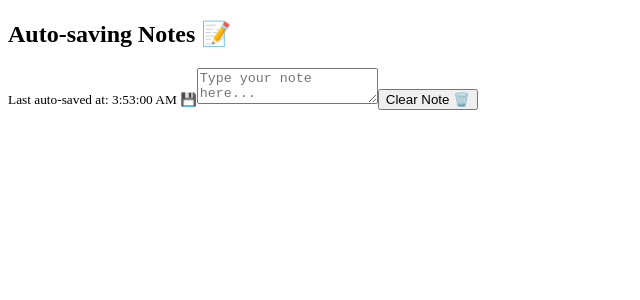
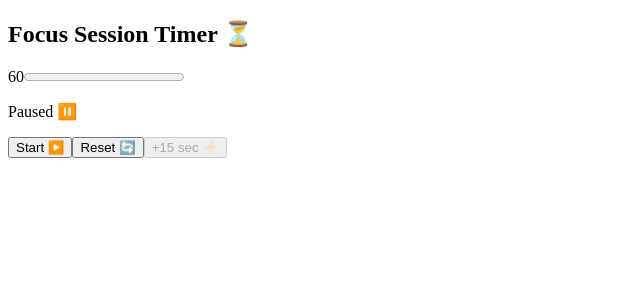
Before and after one commit to iveryasov/react-learning, a React (Vite) app: page / in a window 1280 px wide. Shown: the top 300 px of the page, without its empty margins (0-640 px from the left). Built offline with nearby package versions, Linux system fonts and the light colour scheme.

Commit message:
Day 125: Focus Session Timer with useEffect cleanup, functional state updates, and progress bar

```diff
--- a/src/App.tsx
+++ b/src/App.tsx
@@ -1,9 +1,9 @@
-import Day124 from './components/Day124';
+import Day125 from './components/Day125';
 
 function App() {
   return (
     <div>
-      <Day124 />
+      <Day125 />
     </div>
   );
 }
--- /dev/null
+++ b/src/components/Day125.tsx
@@ -0,0 +1,50 @@
+import { useState, useEffect } from 'react';
+
+// Day 125
+// Focus Session Timer
+
+function Day125() {
+    const TOTAL_TIME = 60;
+    const [timeLeft, setTimeLeft] = useState<number>(TOTAL_TIME);
+    const [isRunning, setIsRunning] = useState<boolean>(false);
+
+    useEffect(() => {
+        if (!isRunning) return;
+
+        const intervalId = setInterval(() => {
+            setTimeLeft((prev) => {
+                if (prev <= 1) {
+                    setIsRunning(false); // time is up - stop the timer
+                    return 0;
+                }
+                    return prev - 1;
+                });
+            }, 1000);
+
+            return () => clearInterval(intervalId);
+    }, [isRunning]);
+
+    useEffect(() => {
+        document.title = isRunning ? `(${timeLeft}s) Focus Session!` : 'Focus Timer';
+    }, [timeLeft, isRunning]);
+
+    return (
+        <div>
+            <h2>Focus Session Timer ⏳</h2>
+            <time>{String(timeLeft).padStart(2, '0')}</time>
+            <progress value={TOTAL_TIME - timeLeft} max={TOTAL_TIME}></progress>
+            <p>{timeLeft === 0 ? 'Completed! Take a break 🎉' :
+                isRunning ? 'In progress 🟢' :
+                'Paused ⏸️'}</p>
+            <button onClick={() => setIsRunning(!isRunning)} disabled={timeLeft === 0}>{isRunning ? 'Pause ⏸️' : 'Start ▶️'}</button>
+            <button onClick={() => {
+                    setTimeLeft(TOTAL_TIME);
+                    setIsRunning(false);
+                }}
+            >Reset 🔄</button>
+            <button onClick={() => setTimeLeft((prev) => prev + 15)} disabled={timeLeft > 45}>+15 sec ⚡️</button>
+        </div>
+    );
+}
+
+export default Day125;
```
